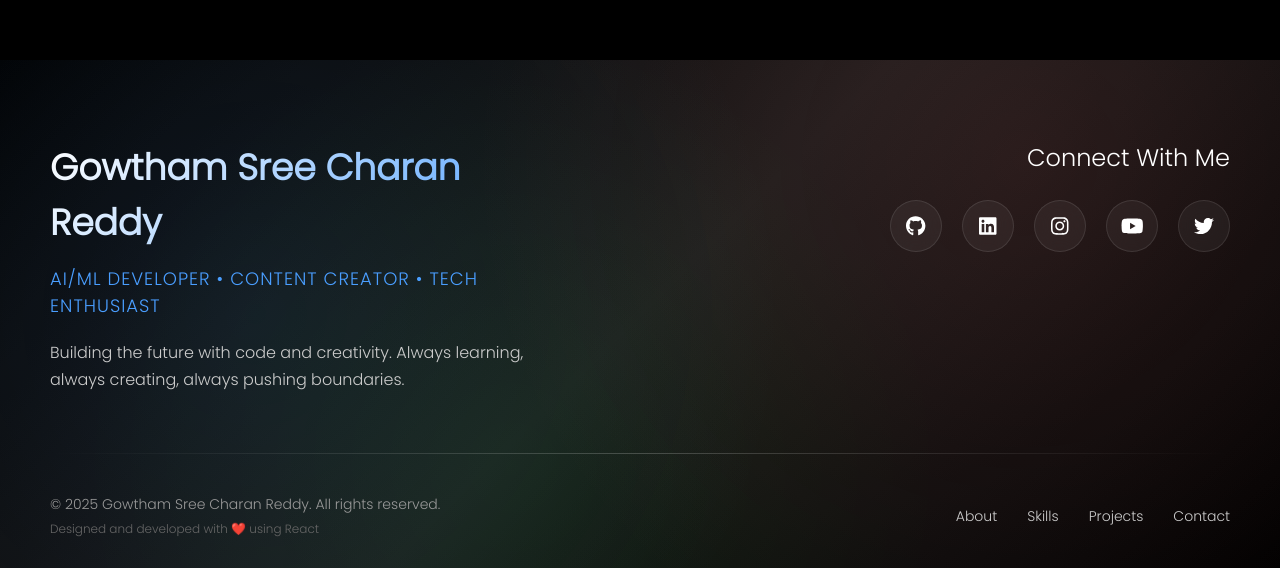
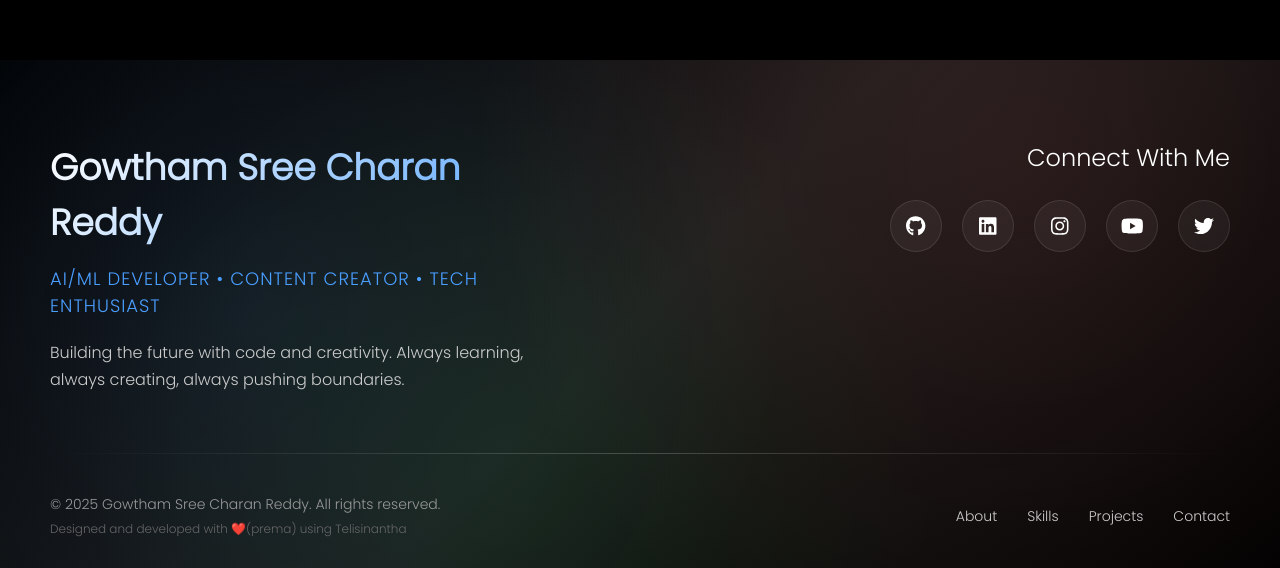
Before and after one commit to gowthamrdyy/Portfolio, a React (Create React App) app: page / in a window 1280 px wide. Shown: the part 4688-5256 px from the top of the page. Built offline with nearby package versions, Linux system fonts and the light colour scheme.

Commit message:
Update Footer.js

```diff
--- a/src/components/Footer/Footer.js
+++ b/src/components/Footer/Footer.js
@@ -84,7 +84,7 @@ const Footer = () => {
           <div className={styles.copyright}>
             <p>© {currentYear} Gowtham Sree Charan Reddy. All rights reserved.</p>
             <p className={styles.subCopyright}>
-              Designed and developed with ❤️ using React
+              Designed and developed with ❤️(prema) using Telisinantha
             </p>
           </div>
           <div className={styles.links}>
```
